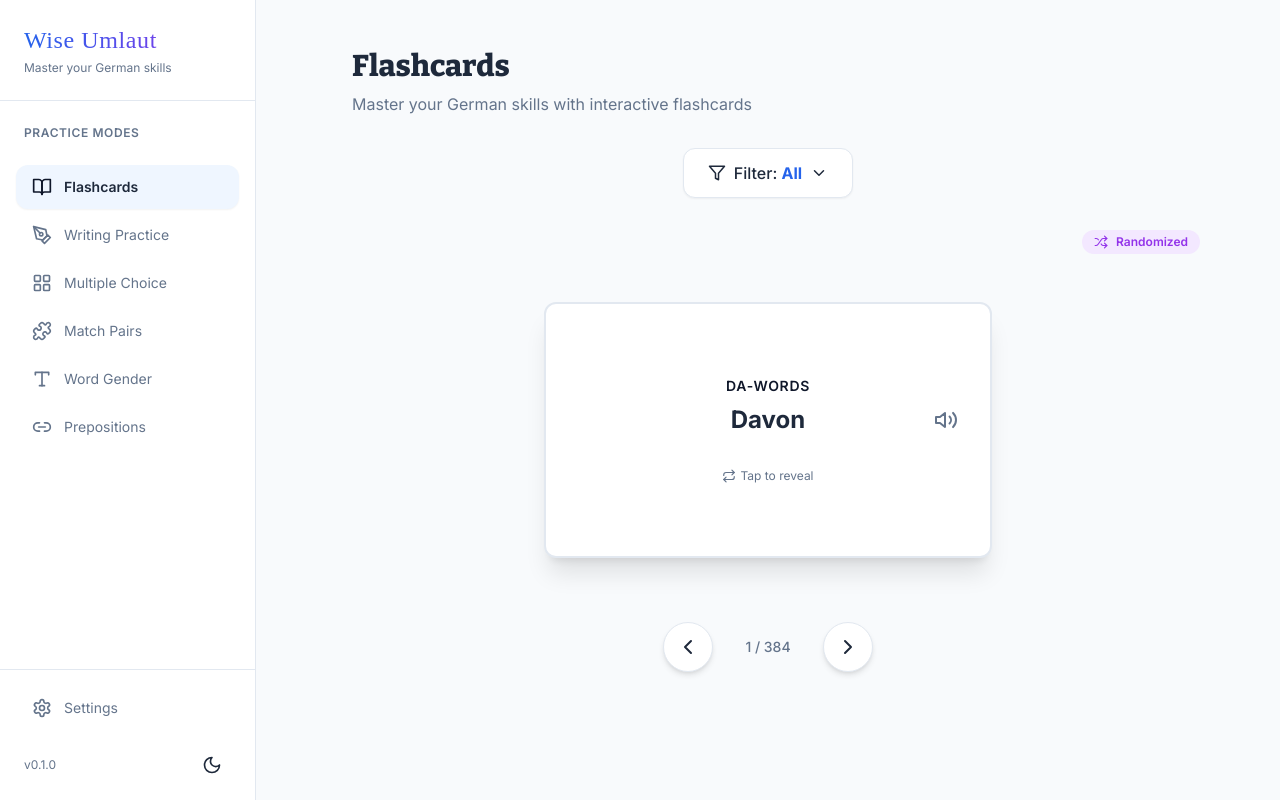
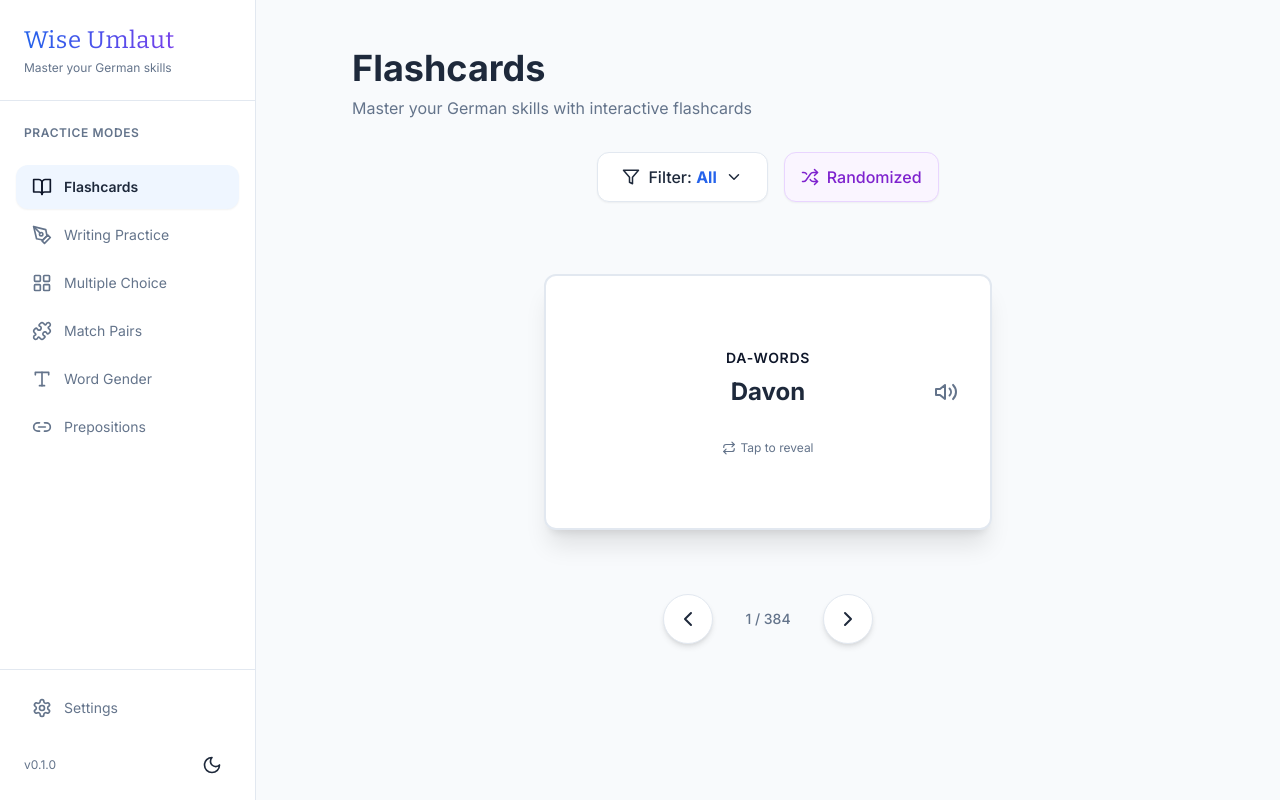
Before and after one commit to pramodkarandikar/german-tutor, a React (Vite) app: page / in a window 1280 px wide. Built offline with nearby package versions, Linux system fonts and the light colour scheme; a web font is replaced by a local one.

Commit message:
updated fonts for page content

```diff
--- a/src/components/CategoryFilter.jsx
+++ b/src/components/CategoryFilter.jsx
@@ -12,7 +12,7 @@ const CategoryFilter = ({ categories, selectedCategories, onToggleCategory }) =>
     };
 
     return (
-        <div className="mb-8">
+        <div>
             <div className="flex justify-center">
                 <button
                     onClick={() => setIsExpanded(!isExpanded)}
--- a/src/components/MatchPairs.jsx
+++ b/src/components/MatchPairs.jsx
@@ -110,7 +110,7 @@ const MatchPairs = () => {
         <div className="max-w-4xl mx-auto">
             <div className="flex justify-between items-end mb-8 px-4">
                 <div>
-                    <h1 className="text-3xl font-extrabold text-text mb-2">Match Pairs</h1>
+                    <h1 className="text-4xl font-extrabold text-text mb-2">Match Pairs</h1>
                     <p className="text-text-muted">Find the matching German and English pairs</p>
                 </div>
 
@@ -127,11 +127,13 @@ const MatchPairs = () => {
                 </div>
             </div>
 
-            <CategoryFilter
-                categories={[...new Set(vocabulary.map(item => item.category))].sort()}
-                selectedCategories={selectedCategories}
-                onToggleCategory={handleCategoryToggle}
-            />
+            <div className="mb-8">
+                <CategoryFilter
+                    categories={[...new Set(vocabulary.map(item => item.category))].sort()}
+                    selectedCategories={selectedCategories}
+                    onToggleCategory={handleCategoryToggle}
+                />
+            </div>
 
             {gameWon ? (
                 <div className="bg-surface rounded-2xl shadow-xl p-12 text-center mt-6 animate-fade-in">
@@ -155,7 +157,7 @@ const MatchPairs = () => {
                         const isMatched = matchedPairs.includes(card.pairId);
 
                         if (isMatched) {
-                            return <div key={card.id} className="h-32"></div>; // Placeholder to keep grid layout
+                            return <div key={card.id} className="h-24"></div>; // Placeholder to keep grid layout
                         }
 
                         return (
@@ -163,14 +165,14 @@ const MatchPairs = () => {
                                 key={card.id}
                                 layoutId={card.id}
                                 onClick={() => handleCardClick(card)}
-                                className={`h-32 rounded-xl flex items-center justify-center p-4 text-center cursor-pointer transition-all duration-200 shadow-sm border-2
+                                className={`h-24 rounded-xl flex items-center justify-center p-4 text-center cursor-pointer transition-all duration-200 shadow-sm border-2
                   ${isSelected
                                         ? 'bg-blue-600 text-white border-blue-600 scale-105 shadow-xl z-10'
                                         : 'bg-surface text-text border-border hover:border-blue-200 dark:hover:border-blue-700 hover:bg-blue-50 dark:hover:bg-blue-900/20'}`}
                                 whileHover={{ scale: 1.02 }}
                                 whileTap={{ scale: 0.95 }}
                             >
-                                <span className="font-medium text-lg leading-tight select-none">
+                                <span className="font-medium text-base leading-tight select-none">
                                     {card.content}
                                 </span>
                             </motion.div>
--- a/src/components/Navigation.jsx
+++ b/src/components/Navigation.jsx
@@ -42,7 +42,7 @@ const Navigation = ({ currentView, setCurrentView, children }) => {
             {/* Desktop Sidebar */}
             <aside className="hidden md:flex flex-col w-64 bg-surface border-r border-border fixed h-full z-20">
                 <div className="p-6 border-b border-border">
-                    <h1 className="text-2xl font-logo tracking-wide font-normal bg-gradient-to-r from-blue-600 to-purple-600 dark:from-blue-400 dark:to-purple-400 bg-clip-text text-transparent">
+                    <h1 className="text-2xl font-heading tracking-wide font-normal bg-gradient-to-r from-blue-600 to-purple-600 dark:from-blue-400 dark:to-purple-400 bg-clip-text text-transparent">
                         Wise Umlaut
                     </h1>
                     <p className="text-xs text-text-muted mt-1">Master your German skills</p>
@@ -70,7 +70,7 @@ const Navigation = ({ currentView, setCurrentView, children }) => {
 
             {/* Mobile Header */}
             <div className="md:hidden fixed top-0 left-0 right-0 bg-surface border-b border-border z-30 px-4 h-16 flex items-center justify-between">
-                <span className="text-lg font-logo tracking-wide font-normal bg-gradient-to-r from-blue-600 to-purple-600 dark:from-blue-400 dark:to-purple-400 bg-clip-text text-transparent">
+                <span className="text-lg font-heading tracking-wide font-normal bg-gradient-to-r from-blue-600 to-purple-600 dark:from-blue-400 dark:to-purple-400 bg-clip-text text-transparent">
                     Wise Umlaut
                 </span>
                 <div className="flex items-center gap-2">
--- a/src/components/Quiz.jsx
+++ b/src/components/Quiz.jsx
@@ -71,24 +71,23 @@ const Quiz = () => {
         <div className="max-w-4xl mx-auto p-4">
             <div className="flex justify-between items-end mb-8 px-4">
                 <div>
-                    <h1 className="text-3xl font-extrabold text-text mb-2">Flashcards</h1>
+                    <h1 className="text-4xl font-extrabold text-text mb-2">Flashcards</h1>
                     <p className="text-text-muted">Master your German skills with interactive flashcards</p>
                 </div>
             </div>
 
-            <CategoryFilter
-                categories={categories}
-                selectedCategories={selectedCategories}
-                onToggleCategory={handleCategoryToggle}
-            />
-
-            <div className="flex justify-end mb-4">
+            <div className="flex flex-col md:flex-row justify-center items-center gap-4 mb-10">
+                <CategoryFilter
+                    categories={categories}
+                    selectedCategories={selectedCategories}
+                    onToggleCategory={handleCategoryToggle}
+                />
                 <button
                     onClick={toggleRandom}
-                    className={`flex items-center gap-2 px-3 py-1 rounded-full text-xs font-semibold transition-colors
-             ${isRandom ? 'bg-purple-100 text-purple-600' : 'bg-background text-text-muted hover:bg-surface border border-border'}`}
+                    className={`flex items-center gap-2 px-4 py-3 rounded-xl font-medium transition-all duration-200 shadow-sm border
+             ${isRandom ? 'bg-purple-50 dark:bg-purple-900/20 text-purple-700 dark:text-purple-300 border-purple-200 dark:border-purple-800' : 'bg-surface text-text hover:bg-background border-border drop-shadow-sm'}`}
                 >
-                    <Shuffle size={14} />
+                    <Shuffle size={18} />
                     {isRandom ? 'Randomized' : 'Sequential'}
                 </button>
             </div>
--- a/src/components/Settings.jsx
+++ b/src/components/Settings.jsx
@@ -38,7 +38,7 @@ const Settings = () => {
         <div className="max-w-2xl mx-auto">
             <div className="flex justify-between items-end mb-8 px-4">
                 <div>
-                    <h1 className="text-3xl font-extrabold text-text mb-2">Settings</h1>
+                    <h1 className="text-4xl font-extrabold text-text mb-2">Settings</h1>
                     <p className="text-text-muted">Manage your vocabulary data</p>
                 </div>
             </div>
--- a/src/components/VerbPrepositionPractice.jsx
+++ b/src/components/VerbPrepositionPractice.jsx
@@ -45,14 +45,14 @@ const VerbPrepositionPractice = () => {
         <div className="max-w-2xl mx-auto p-4 space-y-6">
             <div className="flex justify-between items-end mb-8 px-4">
                 <div>
-                    <h1 className="text-3xl font-extrabold text-text mb-2">Verb Prepositions</h1>
+                    <h1 className="text-4xl font-extrabold text-text mb-2">Verb Prepositions</h1>
                     <p className="text-text-muted">Enter the correct preposition and case.</p>
                 </div>
                 <div className="flex gap-6">
-                    <div className="text-center">
-                        <div className="text-xs text-text-muted uppercase font-bold tracking-wider">Streak</div>
-                        <div className={`font-bold text-xl flex items-center justify-center gap-1 ${streak > 2 ? 'text-orange-500' : 'text-text-muted'}`}>
-                            <Flame size={20} fill={streak > 2 ? "currentColor" : "none"} />
+                    <div className="text-center bg-surface border border-border px-4 py-2 rounded-xl shadow-sm">
+                        <div className="text-[10px] text-text-muted uppercase font-bold tracking-wider mb-1">Streak</div>
+                        <div className={`font-bold text-lg flex items-center justify-center gap-1 ${streak > 2 ? 'text-orange-500' : 'text-text-muted'}`}>
+                            <Flame size={16} fill={streak > 2 ? "currentColor" : "none"} />
                             {streak}
                         </div>
                     </div>
--- a/src/components/WordGenderPractice.jsx
+++ b/src/components/WordGenderPractice.jsx
@@ -42,14 +42,14 @@ const WordGenderPractice = () => {
         <div className="max-w-2xl mx-auto p-4 space-y-6">
             <div className="flex justify-between items-end mb-8 px-4">
                 <div>
-                    <h1 className="text-3xl font-extrabold text-text mb-2">Word Gender Practice</h1>
+                    <h1 className="text-4xl font-extrabold text-text mb-2">Word Gender Practice</h1>
                     <p className="text-text-muted">Choose the correct article for the noun.</p>
                 </div>
                 <div className="flex gap-6">
-                    <div className="text-center">
-                        <div className="text-xs text-text-muted uppercase font-bold tracking-wider">Streak</div>
-                        <div className={`font-bold text-xl flex items-center justify-center gap-1 ${streak > 2 ? 'text-orange-500' : 'text-text-muted'}`}>
-                            <Flame size={20} fill={streak > 2 ? "currentColor" : "none"} />
+                    <div className="text-center bg-surface border border-border px-4 py-2 rounded-xl shadow-sm">
+                        <div className="text-[10px] text-text-muted uppercase font-bold tracking-wider mb-1">Streak</div>
+                        <div className={`font-bold text-lg flex items-center justify-center gap-1 ${streak > 2 ? 'text-orange-500' : 'text-text-muted'}`}>
+                            <Flame size={16} fill={streak > 2 ? "currentColor" : "none"} />
                             {streak}
                         </div>
                     </div>
--- a/src/index.css
+++ b/src/index.css
@@ -5,15 +5,7 @@
 @tailwind utilities;
 
 @layer base {
-
-  h1,
-  h2,
-  h3,
-  h4,
-  h5,
-  h6 {
-    @apply font-heading;
-  }
+  /* Removed global header font override to use default sans font (Inter) */
 }
 
 :root {
--- a/tailwind.config.js
+++ b/tailwind.config.js
@@ -21,6 +21,20 @@ export default {
                 'text-muted': 'var(--text-muted)',
                 border: 'var(--border)',
             },
+            keyframes: {
+                'fade-in': {
+                    '0%': { opacity: '0' },
+                    '100%': { opacity: '1' },
+                },
+                'fade-in-up': {
+                    '0%': { opacity: '0', transform: 'translateY(10px) scale(0.95)' },
+                    '100%': { opacity: '1', transform: 'translateY(0) scale(1)' },
+                }
+            },
+            animation: {
+                'fade-in': 'fade-in 0.3s ease-out',
+                'fade-in-up': 'fade-in-up 0.4s ease-out',
+            },
         },
     },
     plugins: [],
```
Also changed, not shown: src/components/MultipleChoice.jsx (+11 -11 lines), src/components/WritingPractice.jsx (+11 -11 lines).
